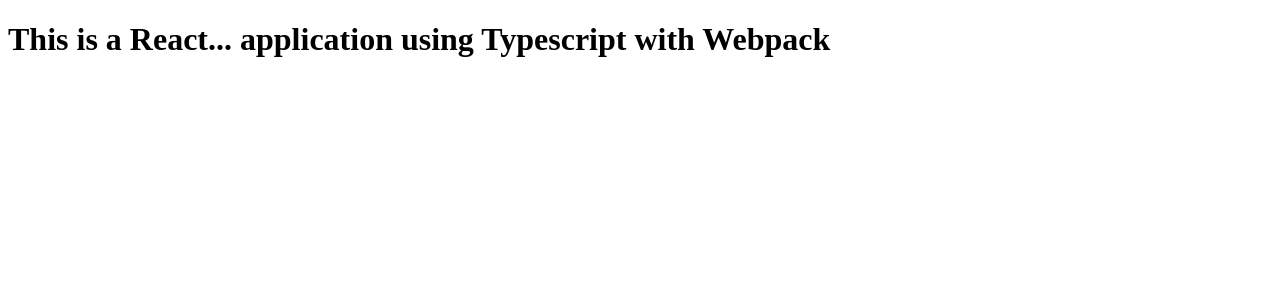
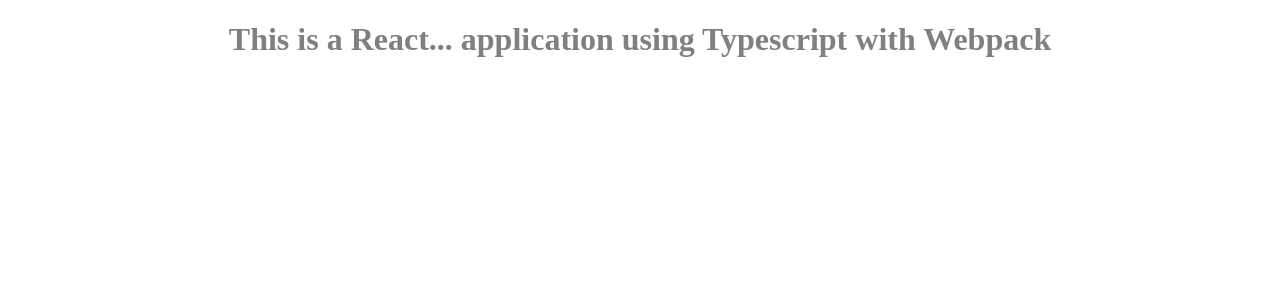
Before and after one commit to Wizarysan/hyakka, a React app: page / in a window 1280 px wide. Shown: the top 300 px of the page. Built offline with nearby package versions, Linux system fonts and the light colour scheme.

Commit message:
added styled-components and some comp folders

```diff
--- a/package.json
+++ b/package.json
@@ -29,8 +29,10 @@
   "devDependencies": {
     "@types/react": "^16.7.13",
     "@types/react-dom": "^16.0.11",
+    "@types/styled-components": "^4.1.2",
     "html-webpack-plugin": "^3.2.0",
     "source-map-loader": "^0.2.4",
+    "styled-components": "^4.1.2",
     "ts-loader": "^5.3.1",
     "webpack": "^4.27.0",
     "webpack-cli": "^3.1.2",
--- a/src/app/App.tsx
+++ b/src/app/App.tsx
@@ -1,6 +1,6 @@
 import * as React from 'react';
 import * as ReactDOM from 'react-dom';
-import { Test } from './components/Test';
+import Test from './components/Test';
 declare let module: any
 
 ReactDOM.render(<Test compiler="Typescript" framework="React..." bundler="Webpack" />,
--- a/src/app/components/Test.tsx
+++ b/src/app/components/Test.tsx
@@ -1,12 +1,23 @@
+declare let module: any
+
 import * as React from 'react';
+import styled from 'styled-components';
+
 interface IProps {
    compiler: string,
    framework: string,
    bundler: string
 }
 
-export class Test extends React.Component<IProps, {}> {
+const TestH1 = styled.h1`
+    text-align: center;
+    color: grey;
+`
+
+class Test extends React.Component<IProps, {}> {
    render() {
-   return <h1>This is a {this.props.framework} application using    {this.props.compiler} with {this.props.bundler}</h1>
+   return <TestH1>This is a {this.props.framework} application using    {this.props.compiler} with {this.props.bundler}</TestH1>
    }
 }
+
+export default Test;
```
Also changed, not shown: 5 other files (tests, documents, lock files or other folders).
